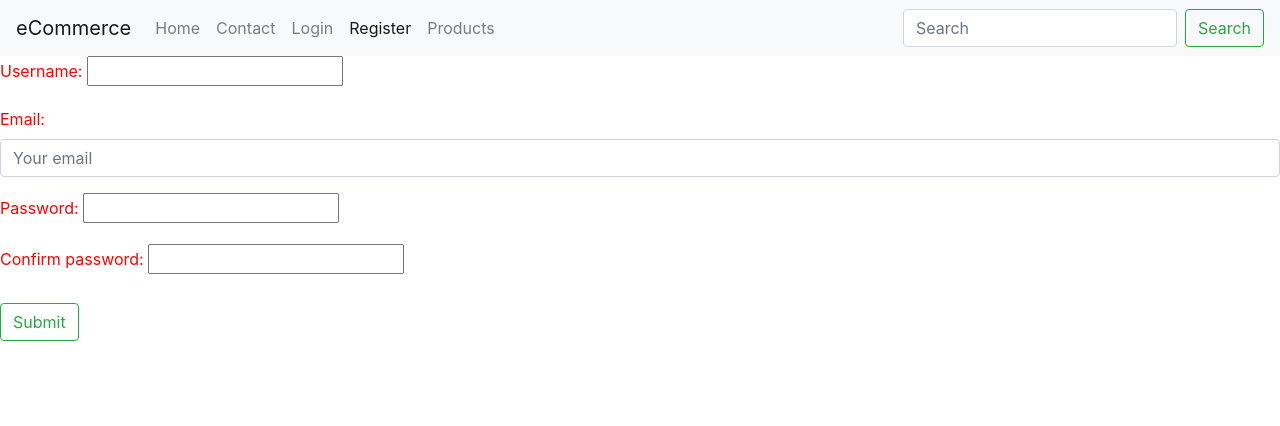
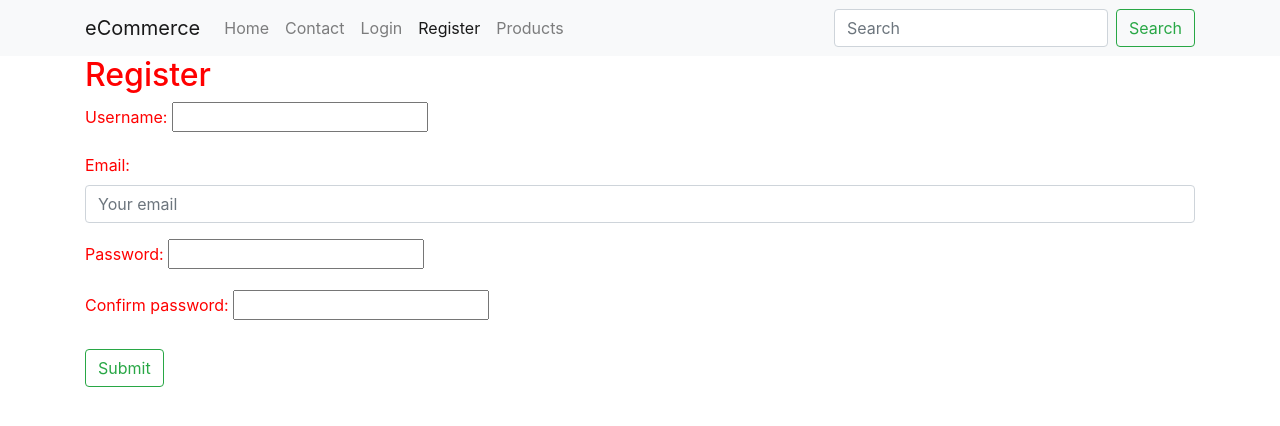
Before and after one commit to marcel-balint/e-commerce, a Django app: page /register/ in a window 1280 px wide. Shown: the top 426 px of the page. Run offline with Django 3.2, Linux system fonts and the light colour scheme; some libraries are stand-ins or nearby versions.

Commit message:
Removed the 'container' class from templates and assign it to 'base.html'

```diff
--- a/templates/about_page.html
+++ b/templates/about_page.html
@@ -3,11 +3,11 @@
 <div class="text-center">
     <h4>{{ title }}</h4>
 </div>
-<div class="container">
+
     <div class="row">
         <div class="col">
             <p>{{ content }}</p>
         </div>
     </div>
-</div>
+
 {% endblock %}
--- a/templates/auth/login.html
+++ b/templates/auth/login.html
@@ -1,5 +1,6 @@
 {% extends 'base.html' %}
 {% block content %}
+<h2>Login</h2>
 <form method="POST">
     {% csrf_token %} {{ form }}
     <button type="submit" class="btn btn-outline-success my-2">Submit</button>
--- a/templates/auth/register.html
+++ b/templates/auth/register.html
@@ -1,5 +1,6 @@
 {% extends 'base.html' %}
 {% block content %}
+<h2>Register</h2>
 <form method="POST">
     {% csrf_token %} {{ form.as_p }}
     <button type="submit" class="btn btn-outline-success my-2">Submit</button>
--- a/templates/base.html
+++ b/templates/base.html
@@ -15,9 +15,10 @@
 
 <body>
     {% include 'navbar.html' %}
+    <div class="container">
     {% block content %}
     {% endblock %}
-
+    </div>
     <!-- Optional JavaScript -->
     <!-- jQuery first, then Popper.js, then Bootstrap JS -->
     <script src="https://code.jquery.com/jquery-3.3.1.slim.min.js" integrity="sha384-q8i/X+965DzO0rT7abK41JStQIAqVgRVzpbzo5smXKp4YfRvH+8abtTE1Pi6jizo" crossorigin="anonymous"></script>
--- a/templates/contact_page.html
+++ b/templates/contact_page.html
@@ -3,7 +3,6 @@
 <div class="text-center">
     <h4>{{ title }}</h4>
 </div>
-<div class="container">
     <div class="row">
         <div class="col">
             <p>{{ content }}</p>
@@ -16,5 +15,4 @@
             </div>
         </div>
     </div>
-</div>
 {% endblock %}
--- a/templates/home_page.html
+++ b/templates/home_page.html
@@ -4,13 +4,11 @@
 <div class="text-center">
     <h4>{{ title }}</h4>
 </div>
-<div class="container">
     <div class="row">
         <div class="col">
            <img src="{% static 'img/rihanna.jpg' %}" width="300px" height="300px" class="img-fluid">
         </div>
     </div>
-</div>
 {% if request.user.is_authenticated %}
 <div class="row">
     <div class="col">
--- a/templates/navbar.html
+++ b/templates/navbar.html
@@ -1,10 +1,7 @@
-{% url 'home' as home_url %}
-{% url 'contact' as contact_url %}
-{% url 'products' as products_url %}
-{% url 'login' as login_url %}
-{% url 'register' as register_url %}
+{% url 'home' as home_url %} {% url 'contact' as contact_url %} {% url 'products' as products_url %} {% url 'login' as login_url %} {% url 'register' as register_url %}
 
 <nav class="navbar navbar-expand-lg navbar-light bg-light">
+    <div class="container">
         <a class="navbar-brand" href="{% url 'home' %}">eCommerce</a>
         <button class="navbar-toggler" type="button" data-toggle="collapse" data-target="#navbarSupportedContent" aria-controls="navbarSupportedContent" aria-expanded="false" aria-label="Toggle navigation">
     <span class="navbar-toggler-icon"></span>
@@ -25,7 +22,7 @@
                     <a class="nav-link" href="{{ register_url }}">Register</a>
                 </li>
                 <li class="nav-item {% if request.path == products_url %} active {% endif %}">
-                <a class="nav-link" href="{{ products_url }}" >Products</a>
+                    <a class="nav-link" href="{{ products_url }}">Products</a>
                 </li>
             </ul>
             <form class="form-inline my-2 my-lg-0">
@@ -33,4 +30,5 @@
                 <button class="btn btn-outline-success my-2 my-sm-0" type="submit">Search</button>
             </form>
         </div>
+    </div>
 </nav>
--- a/templates/products/product_list.html
+++ b/templates/products/product_list.html
@@ -2,7 +2,6 @@
 {% load static from staticfiles %}
 {% block content %}
   <h1 class="text-center">products page</h1>
-  <div class="container">
     <div class="row">
     {% for obj in qs %}
     <div class="col">
@@ -10,5 +9,4 @@
     </div>
     {% endfor %}
     </div>
-  </div>
 {% endblock %}
```
Lines whose indentation alone changed are shown as unchanged.
